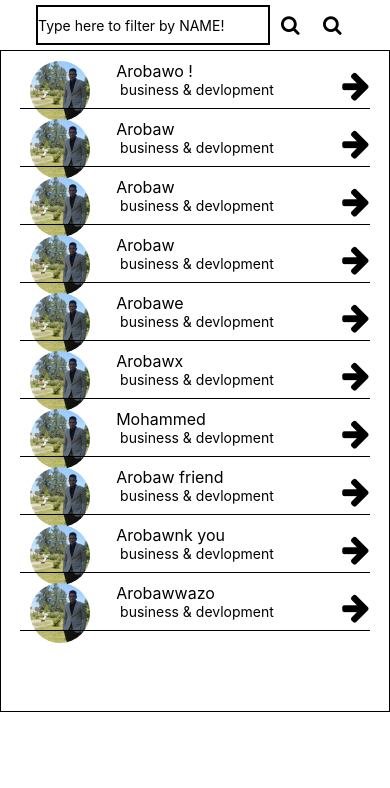
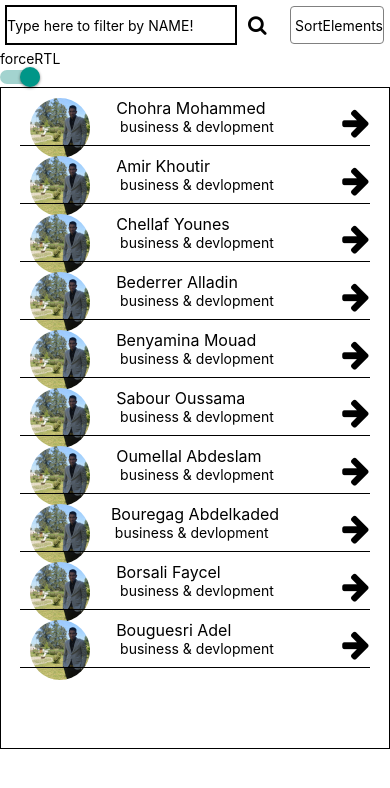
Before and after one commit to chohra-med/mentorList, a React Native app: screen / in a window 390 px wide. Shown: the top 788 px of the page. Built offline with nearby package versions, Linux system fonts and the light colour scheme.

Commit message:
changing direction

```diff
--- a/scr/Home.js
+++ b/scr/Home.js
@@ -6,32 +6,36 @@ import{
     Image,
     TouchableOpacity,
     TextInput,
-    Text
+    Text,
+    RefreshControl,
+    Switch,
+    I18nManager,
+    Alert
 }
 from'react-native'
 import Icon from 'react-native-vector-icons/FontAwesome';
 import _ from 'lodash'
 
 const firstData=[
-    {"id": 1, "helps":"business & devlopment",  "name": "Arobawo ! "},
-    {"id": 2, "helps":"business & devlopment",  "name": "Arobaw"},
-    {"id": 3, "helps":"business & devlopment",  "name": "Arobaw"},
-    {"id": 4, "helps":"business & devlopment",  "name": "Arobaw"},
-    {"id": 5, "helps":"business & devlopment",  "name": "Arobawe"},
-    {"id": 6, "helps":"business & devlopment",  "name": "Arobawx"},
-    {"id": 7, "helps":"business & devlopment",  "name": "Mohammed"},
-    {"id": 8, "helps":"business & devlopment",  "name": "Arobaw friend"},
-    {"id": 9, "helps":"business & devlopment",  "name": "Arobawnk you"},
-    {"id": 10,"helps":"business & devlopment",  "name": "Arobawwazo"}
+    {"id": 1, "helps":"business & devlopment",  "name": "Chohra Mohammed"},
+    {"id": 2, "helps":"business & devlopment",  "name": "Amir Khoutir"},
+    {"id": 3, "helps":"business & devlopment",  "name": "Chellaf Younes"},
+    {"id": 4, "helps":"business & devlopment",  "name": "Bederrer Alladin"},
+    {"id": 5, "helps":"business & devlopment",  "name": "Benyamina Mouad"},
+    {"id": 6, "helps":"business & devlopment",  "name": "Sabour Oussama"},
+    {"id": 7, "helps":"business & devlopment",  "name": "Oumellal Abdeslam"},
+    {"id": 8, "helps":"business & devlopment",  "name": "Bouregag Abdelkaded"},
+    {"id": 9, "helps":"business & devlopment",  "name": "Borsali Faycel"},
+    {"id": 10,"helps":"business & devlopment",  "name": "Bouguesri Adel"}
     ];
 const secondData=[
-    {"id": 412, "helps":"busineass & devlopment",  "name": "Arazobaw"},
-    {"id": 323, "helps":"busineszs & devlopment",  "name": "Arazeobaw"},
-    {"id": 512, "helps":"businesas & devlopment",  "name": "Arazebawx"},
-    {"id": 47, "helps":"businwess & devlopment",  "name": "Aroazebaw "},
-    {"id": 58, "helps":"businegss & devlopment",  "name": "Aroazebaw friend"},
-    {"id": 69, "helps":"businetss & devlopment",  "name": "Arobazeawnk you"},
-    {"id": 610,"helps":"busineshs & devlopment",  "name": "Arobaeawwazo"}
+    {"id": 412, "helps":"busineass & devlopment",  "name": "Neddar Islem"},
+    {"id": 323, "helps":"busineszs & devlopment",  "name": "Khodja Mehdi"},
+    {"id": 512, "helps":"businesas & devlopment",  "name": "Bacha Brahim"},
+    {"id": 47, "helps":"businwess & devlopment",  "name": "Damene Miloud "},
+    {"id": 58, "helps":"businegss & devlopment",  "name": "Touaria Sami"},
+    {"id": 69, "helps":"businetss & devlopment",  "name": "Hafsawi Houssem"},
+    {"id": 610,"helps":"busineshs & devlopment",  "name": "Kafi Abderrazak"}
 
 ];
     const isCloseToBottom = ({layoutMeasurement, contentOffset, contentSize}) => {
@@ -48,32 +52,25 @@ export default class Home extends Component
             ourData:[],
             generalData:[],
             nameFiltred:'',
+            refreshing: false,
+            isRTL:true,
         };
         this.filterby=this.filterby.bind(this);
         this.orderby=this.orderby.bind(this);
        }
        filterby(){
         let data=this.state.generalData;
-        data = data.filter(x => String(x.name).includes(this.state.nameFiltred));
+        data = data.filter(x => String(x.name.toUpperCase()).includes(this.state.nameFiltred.toUpperCase()));
         this.setState({ourData:data})
-
-
-
        }
        orderby(){
-        console.log("clicked")
-        console.log(data)
-            let data=this.state.generalData;
+            let data=this.state.ourData;
             data=_.sortBy(data,['name', 'id'])
             this.setState({ourData:data})
-            console.log(data)
-
-
        }
        componentWillMount(){
           this.setState({ourData:firstData})
           this.setState({generalData:firstData})
-
        }
        updateList(){
         if(!this.state.loadMore)
@@ -83,8 +80,23 @@ export default class Home extends Component
             this.setState({generalData:data});
             this.setState({ourData:data});
             this.setState({loadMore:true})
+            this.setState({nameFiltred:''})
         }
     }
+
+
+  _onDirectionChange = () => {
+    I18nManager.forceRTL(this.state.isRTL);
+    this.setState({isRTL: !this.state.isRTL});
+    Alert.alert(
+      'Reload this page',
+      'Please reload this page to change the UI direction! ' +
+        'All examples in this app will be affected. ' +
+        'Check them out to see what they look like in RTL layout.',
+    );
+  }
+
+
        showList(){
            return(
             this.state.ourData.map(data => {
@@ -127,6 +139,13 @@ export default class Home extends Component
            );
        }
 
+       _onRefresh = () => {
+        this.setState({refreshing: true});
+        this.setState({ourData:this.state.generalData})
+          this.setState({refreshing: false});
+          this.setState({nameFiltred:''})
+      }
+
 
     render() {
         return (
@@ -136,6 +155,7 @@ export default class Home extends Component
                 <TextInput
                     style={{height: 40,borderWidth:2,margin:5,width:'60%'}}
                     placeholder="Type here to filter by NAME!"
+                    value={this.state.nameFiltred}
                     onChangeText={(nameFiltred) => {this.setState({nameFiltred});
                         this.filterby;
                     }}
@@ -145,14 +165,32 @@ export default class Home extends Component
                         onPress={this.filterby}>
                         <Icon color='black' size={20} name="search"/>
                     </TouchableOpacity>
+
                     <TouchableOpacity
-                        style={{width:30,justifyContent:'center', borderRadius:20,borderColor:'grey',margin:6}}
+                        style={{justifyContent:'center', borderRadius:4,borderColor:'grey',borderWidth:1,marginLeft:20,margin:6}}
                         onPress={this.orderby}>
-                        <Icon color='black' size={20} name="search"/>
+                        <Text style={{fontSize:14,color:'black'}}> SortElements</Text>
                     </TouchableOpacity>
 
                 </View>
+                <View title={'Quickly Test RTL Layout'}>
+                    <View style={styles.flexDirectionRow}>
+                    <Text style={styles.switchRowTextView}>forceRTL</Text>
+                    <View style={styles.switchRowSwitchView}>
+                        <Switch
+                        onValueChange={this._onDirectionChange}
+                        style={styles.rightAlignStyle}
+                        value={this.state.isRTL}
+                        />
+                    </View>
+                    </View>
+                </View>
                 <ScrollView
+                    refreshControl={
+                        <RefreshControl
+                        refreshing={this.state.refreshing}
+                        onRefresh={this._onRefresh}
+                        />}
                       contentContainerStyle={{ flexGrow: 1, borderWidth: 1,paddingBottom:80 }}
                       onScroll={({nativeEvent}) => {
                         if (isCloseToBottom(nativeEvent)) {
```
Lines whose indentation alone changed are shown as unchanged.
